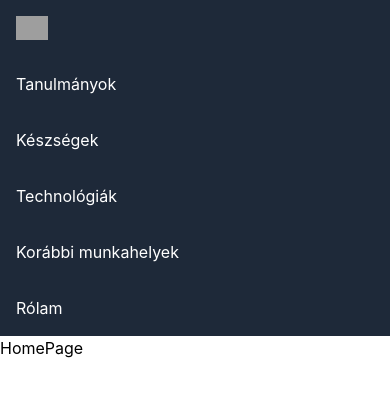
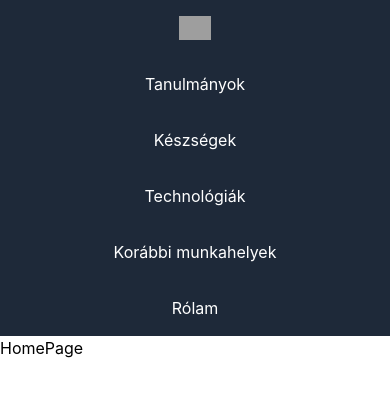
Before and after one commit to makkerzsombor/ReferenciaProjekt, a React app in the folder Frontend/: page / in a window 390 px wide. Shown: the top 396 px of the page. Built offline with nearby package versions, Linux system fonts and the light colour scheme; grey boxes are pictures that could not be loaded; the HTML template or start-up script is replaced by a standard one.

Commit message:
Proper mobile view for Navbar

```diff
--- a/Frontend/src/components/Navbar.tsx
+++ b/Frontend/src/components/Navbar.tsx
@@ -5,14 +5,14 @@ import homeIcon from '../assets/home.png';
 const Navbar = () => {
     return (
         <nav className="bg-gray-800 flex flex-col md:flex-row">
-            <Link to={"/"} className="text-white px-4 py-4 hover:bg-gray-700" >
+            <Link to={"/"} className="text-white px-4 py-4 hover:bg-gray-700 flex items-center justify-center md:justify-start" >
                 <img src={homeIcon} alt="homeicon" className="max-h-6"/>
             </Link>
-            <Link to={"/Studies"} className="text-white px-4 py-4 hover:bg-gray-700">Tanulmányok</Link>
-            <Link to={"/Skills"} className="text-white px-4 py-4 hover:bg-gray-700">Készségek</Link>
-            <Link to={"/Technologies"} className="text-white px-4 py-4 hover:bg-gray-700">Technológiák</Link>
-            <Link to={"/WorkExperience"} className="text-white px-4 py-4 hover:bg-gray-700">Korábbi munkahelyek</Link>
-            <Link to={"/AboutMe"} className="text-white px-4 py-4 hover:bg-gray-700">Rólam</Link>
+            <Link to={"/Studies"} className="text-white px-4 py-4 hover:bg-gray-700 flex items-center justify-center md:justify-start">Tanulmányok</Link>
+            <Link to={"/Skills"} className="text-white px-4 py-4 hover:bg-gray-700 flex items-center justify-center md:justify-start">Készségek</Link>
+            <Link to={"/Technologies"} className="text-white px-4 py-4 hover:bg-gray-700 flex items-center justify-center md:justify-start">Technológiák</Link>
+            <Link to={"/WorkExperience"} className="text-white px-4 py-4 hover:bg-gray-700 flex items-center justify-center md:justify-start">Korábbi munkahelyek</Link>
+            <Link to={"/AboutMe"} className="text-white px-4 py-4 hover:bg-gray-700 flex items-center justify-center md:justify-start">Rólam</Link>
         </nav>
     );
 };
```
